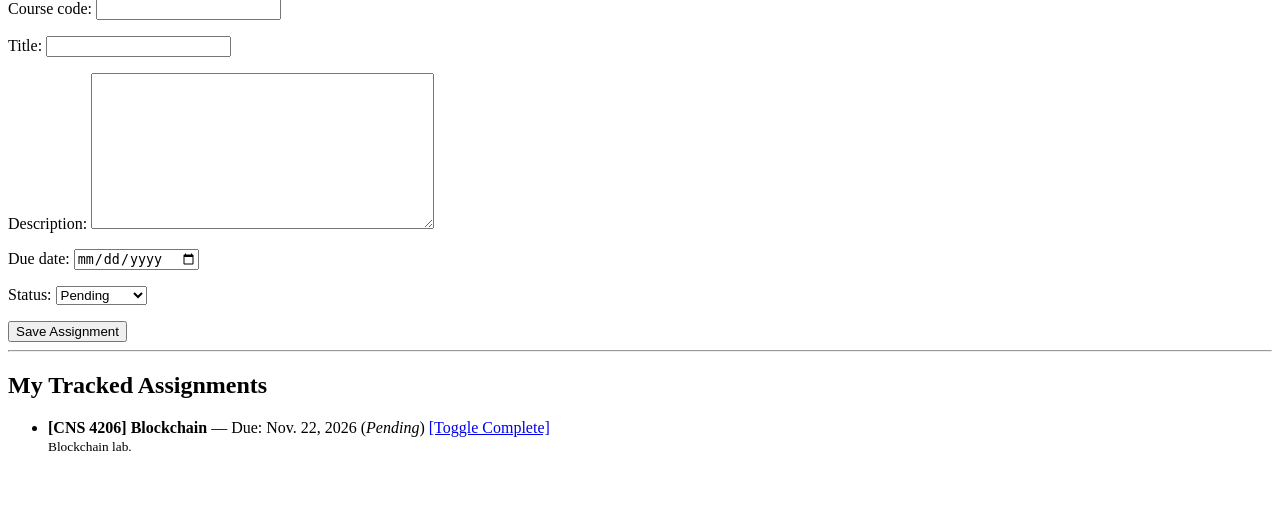
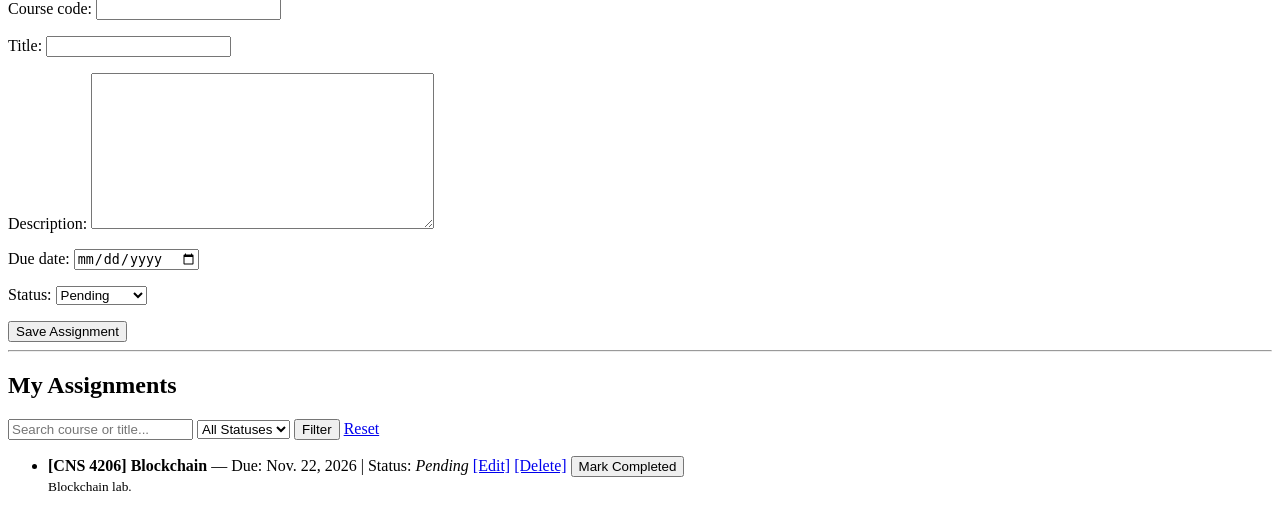
Before and after one commit to ok-oth/django-semester-project, a Django app: page / in a window 1280 px wide. Shown: the part 139-669 px from the top of the page. Run offline with Django 5.2, Linux system fonts and the light colour scheme; a user stored in the database is signed in; data comes from the database, SQL or seed files in the repository; both versions use the stored data as it was after the commit.

Commit message:
Complete student assignment management CRUD, filtering, and README

```diff
--- a/assignments/templates/assignments/assignment_list.html
+++ b/assignments/templates/assignments/assignment_list.html
@@ -1,6 +1,6 @@
 <!DOCTYPE html>
 <html>
-<head><title>My Assignments</title></head>
+<head><title>Student Assignment & Task Tracker</title></head>
 <body>
     <p>
         Logged in as <strong>{{ request.user.username }}</strong> |
@@ -18,17 +18,36 @@
     </form>
 
     <hr>
-    <h2>My Tracked Assignments</h2>
+    <h2>My Assignments</h2>
+
+    <form method="get">
+        <input type="text" name="q" value="{{ search_query }}" placeholder="Search course or title...">
+        <select name="status">
+            <option value="">All Statuses</option>
+            <option value="PENDING" {% if status_filter == 'PENDING' %}selected{% endif %}>Pending</option>
+            <option value="IN_PROGRESS" {% if status_filter == 'IN_PROGRESS' %}selected{% endif %}>In Progress</option>
+            <option value="COMPLETED" {% if status_filter == 'COMPLETED' %}selected{% endif %}>Completed</option>
+        </select>
+        <button type="submit">Filter</button>
+        <a href="{% url 'assignment_list' %}">Reset</a>
+    </form>
+
     <ul>
         {% for item in assignments %}
             <li>
-                <strong>[{{ item.course_code }}] {{ item.title }}</strong> — Due: {{ item.due_date }}
-                (<em>{{ item.get_status_display }}</em>)
-                <a href="{% url 'toggle_complete' item.pk %}">[Toggle Complete]</a>
+                <strong>[{{ item.course_code }}] {{ item.title }}</strong>
+                — Due: {{ item.due_date }}
+                | Status: <em>{{ item.get_status_display }}</em>
+                <a href="{% url 'edit_assignment' item.pk %}">[Edit]</a>
+                <a href="{% url 'delete_assignment' item.pk %}">[Delete]</a>
+                <form action="{% url 'toggle_complete' item.pk %}" method="post" style="display:inline;">
+                    {% csrf_token %}
+                    <button type="submit">{% if item.status == 'COMPLETED' %}Mark Pending{% else %}Mark Completed{% endif %}</button>
+                </form>
                 {% if item.description %}<br><small>{{ item.description }}</small>{% endif %}
             </li>
         {% empty %}
-            <li>No assignments added yet.</li>
+            <li>No matching assignments found.</li>
         {% endfor %}
     </ul>
 </body>
--- a/assignments/urls.py
+++ b/assignments/urls.py
@@ -4,5 +4,7 @@ from . import views
 urlpatterns = [
     path('', views.assignment_list, name='assignment_list'),
     path('signup/', views.signup, name='signup'),
+    path('edit/<int:pk>/', views.edit_assignment, name='edit_assignment'),
+    path('delete/<int:pk>/', views.delete_assignment, name='delete_assignment'),
     path('toggle/<int:pk>/', views.toggle_complete, name='toggle_complete'),
 ]
--- a/assignments/views.py
+++ b/assignments/views.py
@@ -1,9 +1,11 @@
 from django.contrib.auth import login
 from django.contrib.auth.decorators import login_required
 from django.contrib.auth.forms import UserCreationForm
+from django.db.models import Q
 from django.shortcuts import get_object_or_404, redirect, render
 from .forms import AssignmentForm
 from .models import Assignment
+
 
 def signup(request):
     if request.method == 'POST':
@@ -15,6 +17,7 @@ def signup(request):
     else:
         form = UserCreationForm()
     return render(request, 'registration/signup.html', {'form': form})
+
 
 @login_required
 def assignment_list(request):
@@ -28,15 +31,66 @@ def assignment_list(request):
     else:
         form = AssignmentForm()
 
-    assignments = Assignment.objects.filter(user=request.user).order_by('due_date')
-    return render(request, 'assignments/assignment_list.html', {
-        'form': form,
-        'assignments': assignments,
-    })
+    status_filter = request.GET.get('status', '')
+    search_query = request.GET.get('q', '').strip()
+
+    assignments = Assignment.objects.filter(user=request.user)
+    if status_filter in dict(Assignment.STATUS_CHOICES):
+        assignments = assignments.filter(status=status_filter)
+    if search_query:
+        assignments = assignments.filter(
+            Q(title__icontains=search_query)
+            | Q(course_code__icontains=search_query)
+            | Q(description__icontains=search_query)
+        )
+
+    assignments = assignments.order_by('due_date', '-created_at')
+    return render(
+        request,
+        'assignments/assignment_list.html',
+        {
+            'form': form,
+            'assignments': assignments,
+            'status_filter': status_filter,
+            'search_query': search_query,
+        },
+    )
+
+
+@login_required
+def edit_assignment(request, pk):
+    assignment = get_object_or_404(Assignment, pk=pk, user=request.user)
+    if request.method == 'POST':
+        form = AssignmentForm(request.POST, instance=assignment)
+        if form.is_valid():
+            form.save()
+            return redirect('assignment_list')
+    else:
+        form = AssignmentForm(instance=assignment)
+    return render(
+        request,
+        'assignments/assignment_form.html',
+        {'form': form, 'assignment': assignment},
+    )
+
+
+@login_required
+def delete_assignment(request, pk):
+    assignment = get_object_or_404(Assignment, pk=pk, user=request.user)
+    if request.method == 'POST':
+        assignment.delete()
+        return redirect('assignment_list')
+    return render(
+        request,
+        'assignments/assignment_confirm_delete.html',
+        {'assignment': assignment},
+    )
+
 
 @login_required
 def toggle_complete(request, pk):
     assignment = get_object_or_404(Assignment, pk=pk, user=request.user)
-    assignment.status = 'COMPLETED' if assignment.status != 'COMPLETED' else 'PENDING'
-    assignment.save()
+    if request.method == 'POST':
+        assignment.status = 'COMPLETED' if assignment.status != 'COMPLETED' else 'PENDING'
+        assignment.save()
     return redirect('assignment_list')
```
Also changed, not shown: assignments/templates/assignment_form.html (added, +13 -0 lines), assignments/templates/assignments/assignment_confirm_delete.html (added, +13 -0 lines), assignments/templates/assignments/README.md (added), db.sqlite3 (added).
